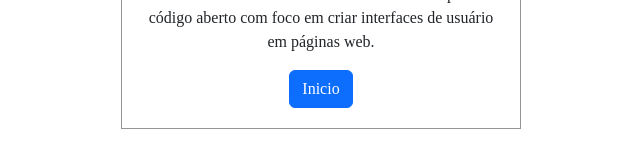
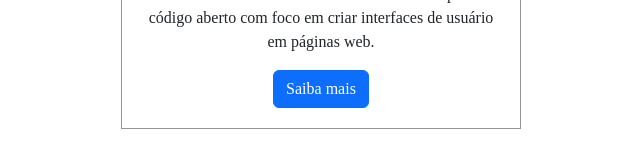
Before and after one commit to ViniHGV/Lab-React, a React (Create React App) app: page / in a window 1280 px wide. Shown: the part 151-300 px from the top of the page, without its empty margins (319-959 px from the left). Built offline with nearby package versions, Linux system fonts and the light colour scheme.

Commit message:
Adicionando o link do button

```diff
--- a/src/App.js
+++ b/src/App.js
@@ -9,7 +9,7 @@ import SubTitle from './components/SubTitle';
   return <h1>Hello World !</h1>
 }*/
 function BtnBootstrap(){
-  return <button type="button" class="btn btn-primary">Inicio</button>;
+  return <a type="button" class="btn btn-primary" href='https://blog.betrybe.com/react/'>Saiba mais</a>;
 }
 
 function App() {
```
